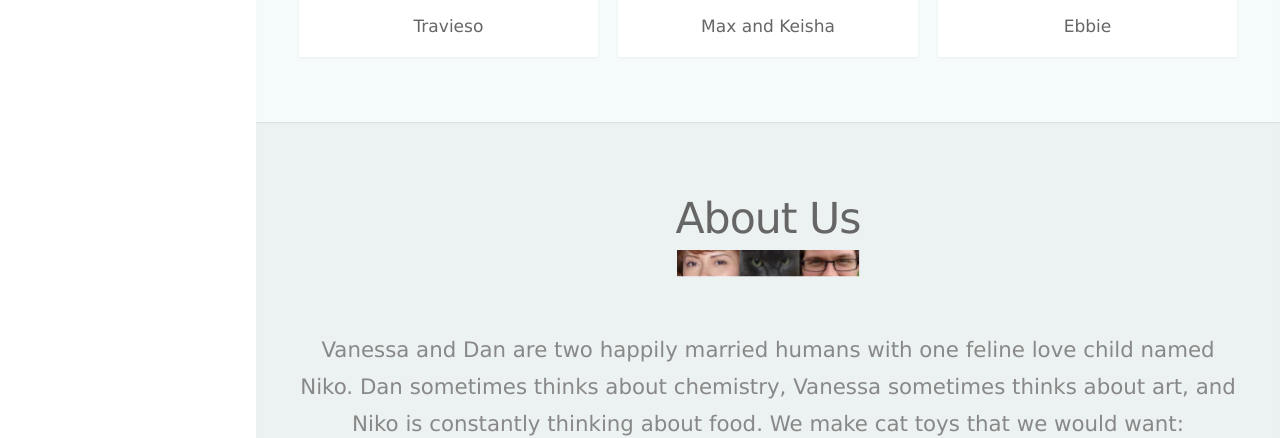
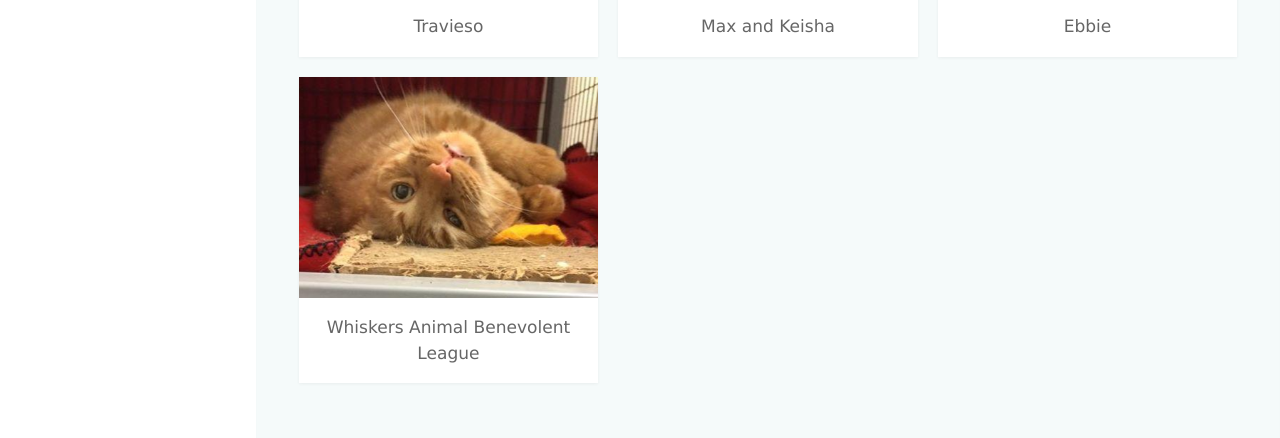
Before and after one commit to damngram/ske, a plain HTML site: page index.html in a window 1280 px wide. Shown: the part 3292-3730 px from the top of the page. Drawn offline with Linux system fonts and the light colour scheme.

Commit message:
added another cat profile

```diff
--- a/index.html
+++ b/index.html
@@ -204,7 +204,17 @@
                                                                                 </header>
 
 								</div>
-
+							</div>
+							<div class="row">
+                                                                <div class="4u">
+                                                                        <article class="item">
+                                                                               <a href="http://www.youtube.com/watch?v=dm0LKU0oQns" class="image fit"><img src="images/WhiskersCat.png" alt="" /></a>
+                                                                                <header>
+                                                                                        <h3>Whiskers Animal Benevolent League</h3>
+                                                                                </header>
+                                                                        </article>
+                                                                </div>
+							</div>
 
 
 
```
Also changed, not shown: images/WhiskersCat.png (added).
